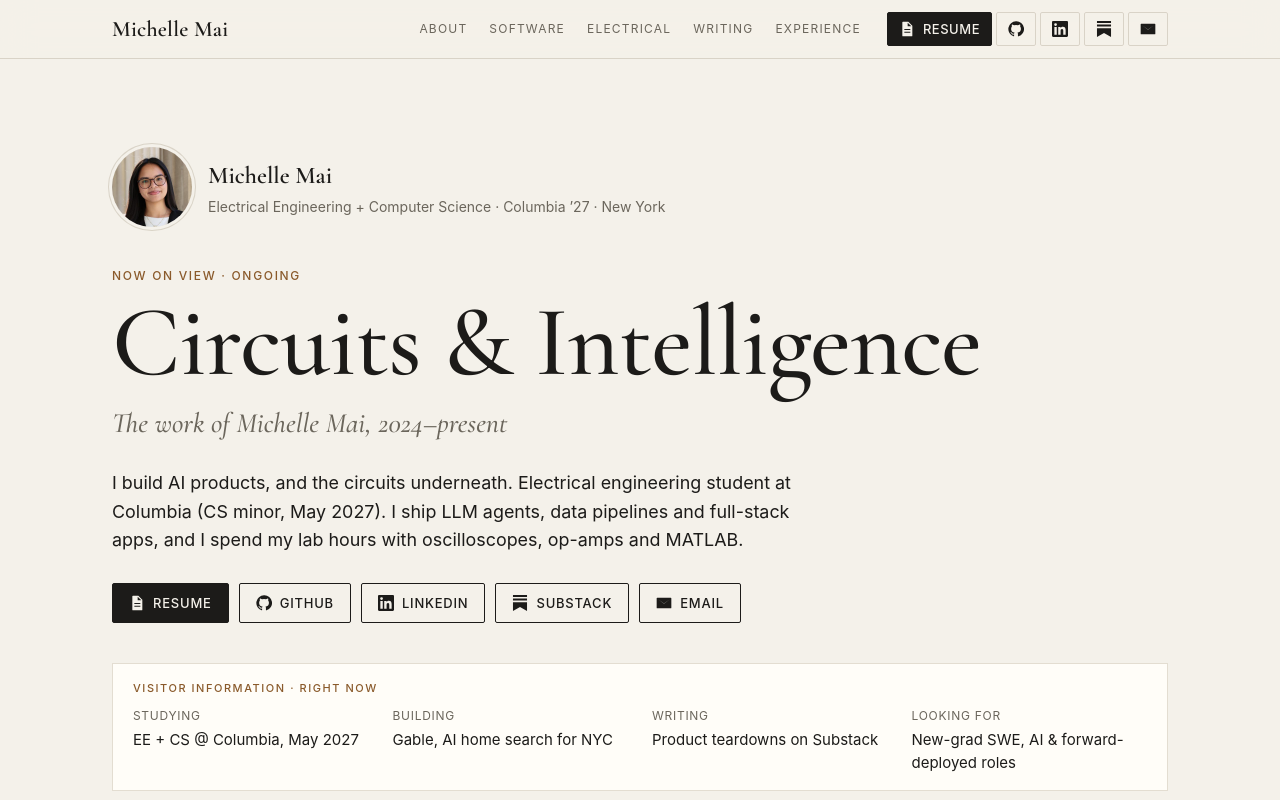
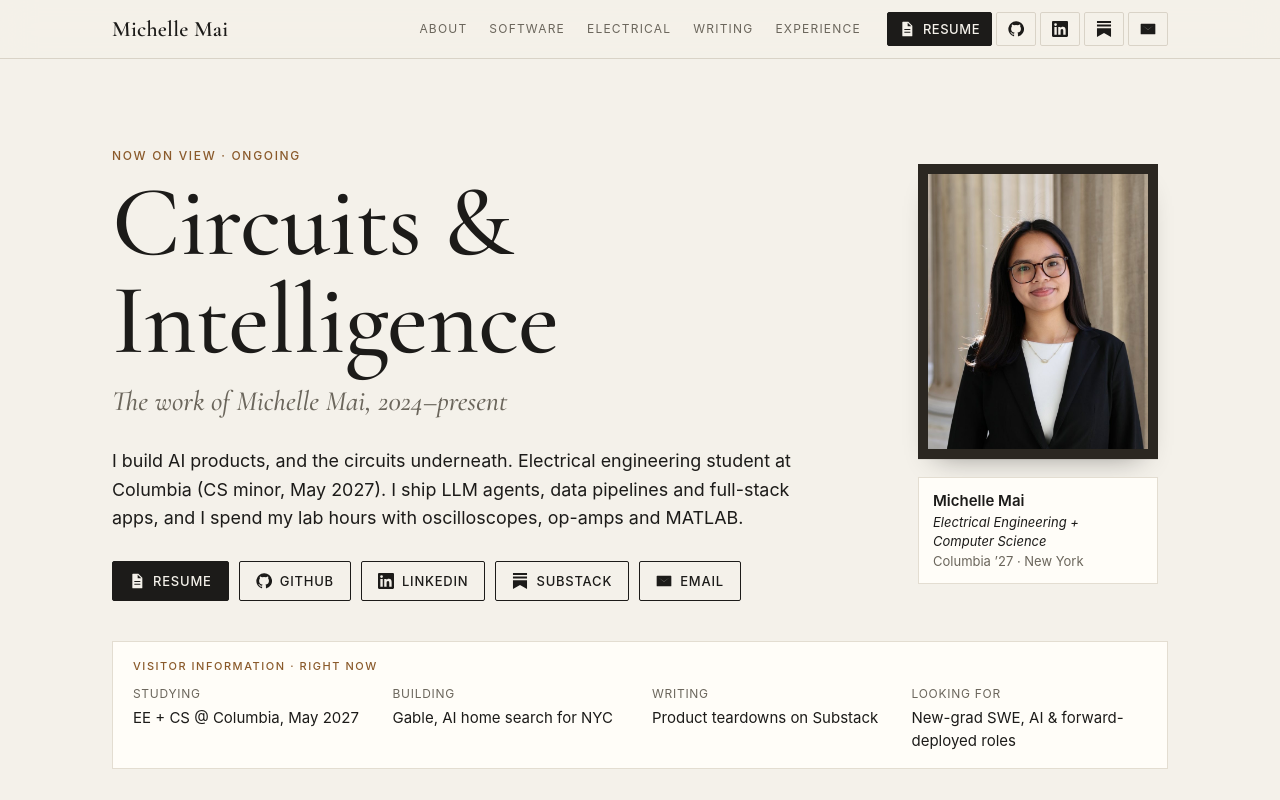
Before and after one commit to michellemai122/michellemai122.github.io, a React (Vite) app: page / in a window 1280 px wide. Shown: the top 800 px of the page. Built offline with nearby package versions, Linux system fonts and the light colour scheme.

Commit message:
Hero: medium framed portrait with wall label beside the exhibition title
Co-Authored-By: Claude Opus 5.5 <noreply@anthropic.com>

```diff
--- a/src/components/Home.tsx
+++ b/src/components/Home.tsx
@@ -9,18 +9,25 @@ export function Home() {
     <>
       {/* Exhibition title wall */}
       <section className="wrap hero">
-        <div className="identity">
-          <img className="avatar" src="/me-sm.jpg" alt="Michelle Mai" width="88" height="88" />
-          <div>
-            <p className="identity-name">{profile.name}</p>
-            <p className="eyebrow">Electrical Engineering + Computer Science · Columbia ’27 · New York</p>
+        <div className="hero-grid">
+          <div className="hero-text">
+            <p className="kicker">Now on view · Ongoing</p>
+            <h1 className="display">Circuits &amp; Intelligence</h1>
+            <p className="display-sub">The work of Michelle Mai, 2024–present</p>
+            <p className="lede">{profile.headline} {profile.intro}</p>
+            <Links />
           </div>
+          <figure className="portrait-wrap">
+            <div className="frame portrait-frame">
+              <img src="/me.jpg" alt="Michelle Mai" width="800" height="1000" />
+            </div>
+            <figcaption className="label portrait-label">
+              <p className="label-title">Michelle Mai</p>
+              <p className="label-artist">Electrical Engineering + Computer Science</p>
+              <p className="label-medium">Columbia ’27 · New York</p>
+            </figcaption>
+          </figure>
         </div>
-        <p className="kicker">Now on view · Ongoing</p>
-        <h1 className="display">Circuits &amp; Intelligence</h1>
-        <p className="display-sub">The work of Michelle Mai, 2024–present</p>
-        <p className="lede">{profile.headline} {profile.intro}</p>
-        <Links />
         <aside className="now" aria-label="Right now">
           <span className="now-label">Visitor information · Right now</span>
           <dl>
--- a/src/styles.css
+++ b/src/styles.css
@@ -94,6 +94,17 @@ img { max-width: 100%; display: block; }
 
 /* Exhibition title wall ------------------------------------------------ */
 .hero { padding-top: clamp(40px, 7vw, 88px); padding-bottom: clamp(32px, 5vw, 56px); border-bottom: 1px solid var(--line); }
+.hero-grid { display: grid; gap: 32px; align-items: center; }
+@media (min-width: 900px) { .hero-grid { grid-template-columns: 1fr 260px; gap: 64px; } }
+.portrait-wrap { margin: 0; justify-self: center; width: min(240px, 70vw); }
+.portrait-frame { padding: 10px; }
+.portrait-frame img { width: 100%; height: auto; aspect-ratio: 4 / 5; object-fit: cover; }
+.portrait-label { width: 100%; margin-top: 14px; }
+@media (max-width: 899px) {
+  .portrait-wrap { order: -1; justify-self: start; width: 132px; }
+  .portrait-frame { padding: 6px; }
+  .portrait-label { display: none; }
+}
 .identity { display: flex; align-items: center; gap: 16px; margin-bottom: 40px; }
 .avatar { width: 80px; height: 80px; border-radius: 50%; object-fit: cover; flex: none; box-shadow: 0 0 0 3px var(--wall), 0 0 0 4px var(--line); }
 .identity-name { margin: 0 0 2px; font-family: var(--serif); font-weight: 600; font-size: 1.5rem; }
```
